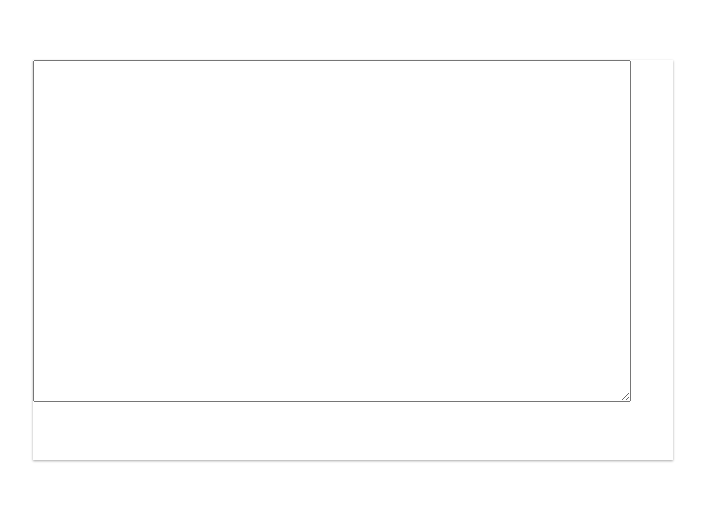
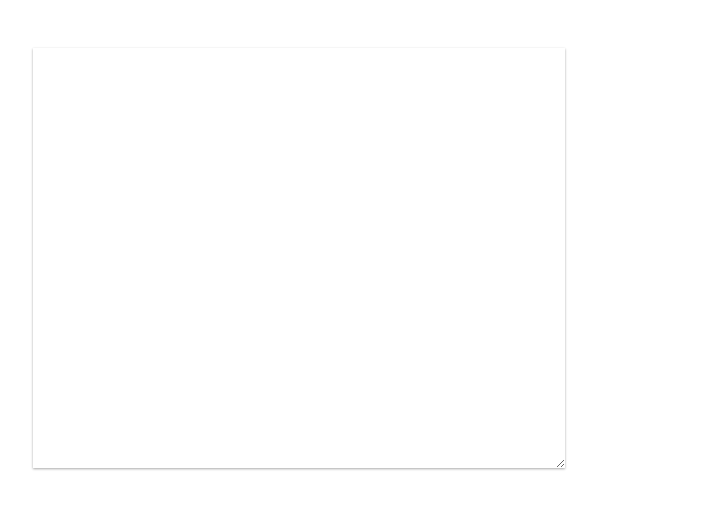
Before and after one commit to Praveen-Nat/rev-check, a React (Create React App) app: page / in a window 1280 px wide. Shown: the part 140-648 px from the top of the page, without its empty margins (287-992 px from the left). Built offline with nearby package versions, Linux system fonts and the light colour scheme.

Commit message:
API test

```diff
--- a/src/App.css
+++ b/src/App.css
@@ -3,19 +3,29 @@
   justify-content: center;
   align-items: center;
   height: 100vh;
+
+
+
 }
 
 .main-card{
   width: 50%;
-  height: 400px;
+  /* height: 400px;
   background-color: white;
-  box-shadow: 0 1px 3px rgba(0,0,0,0.12), 0 1px 2px rgba(0,0,0,0.24);
+  box-shadow: 0 1px 3px rgba(0,0,0,0.12), 0 1px 2px rgba(0,0,0,0.24); */
 
 }
 
 .editor-area{
-  height: 80%;
-  width: 90%;
-  /* border: none; */
+  width: 80%;
+  height: 400px;
+  background-color: white;
+  box-shadow: 0 1px 3px rgba(0,0,0,0.12), 0 1px 2px rgba(0,0,0,0.24);
+  border: none;
   padding: 10px;
 }
+
+.editor-area:focus{
+
+  outline: none;
+}
--- a/src/App.js
+++ b/src/App.js
@@ -1,13 +1,41 @@
-import logo from './logo.svg';
-import './App.css';
+import "./App.css";
+import React from "react";
+function App() {
+  const textGearkey = "Basic kDLREYBUZdMxHSV4";
 
-function App() {
+  const checkSpell = (e) => {
+    let textData = e?.target?.value;
+
+//  fetch("https://api.textgears.com/spelling", {
+//       method: "POST", // or 'PUT'
+//       // TODO extract headers and params seperate variables
+//       headers: {
+//         "Content-Type": "application/json",
+//         Authorization: textGearkey,
+//       },
+//       body: JSON.stringify({
+//         text: textData,
+//         language: "en-GB",
+//         ai: "true",
+//       }),
+//     })
+//       .then((response) => response.json())
+//       .then((data) => {
+//         console.log("Success:", data);
+//       })
+//       .catch((error) => {
+//         console.error("Error:", error);
+//       });
+  };
+
   return (
     <div className="app-container">
       <div className="main-card">
-      <textarea className="editor-area" spellCheck="false" onChange={(e)=> {
-        console.log(e.target.value);
-      } } />
+        <textarea
+          className="editor-area"
+          spellCheck="false"
+          onChange={checkSpell}
+        />
       </div>
     </div>
   );
```
Also changed, not shown: 1 other file (tests, documents, lock files or other folders).
